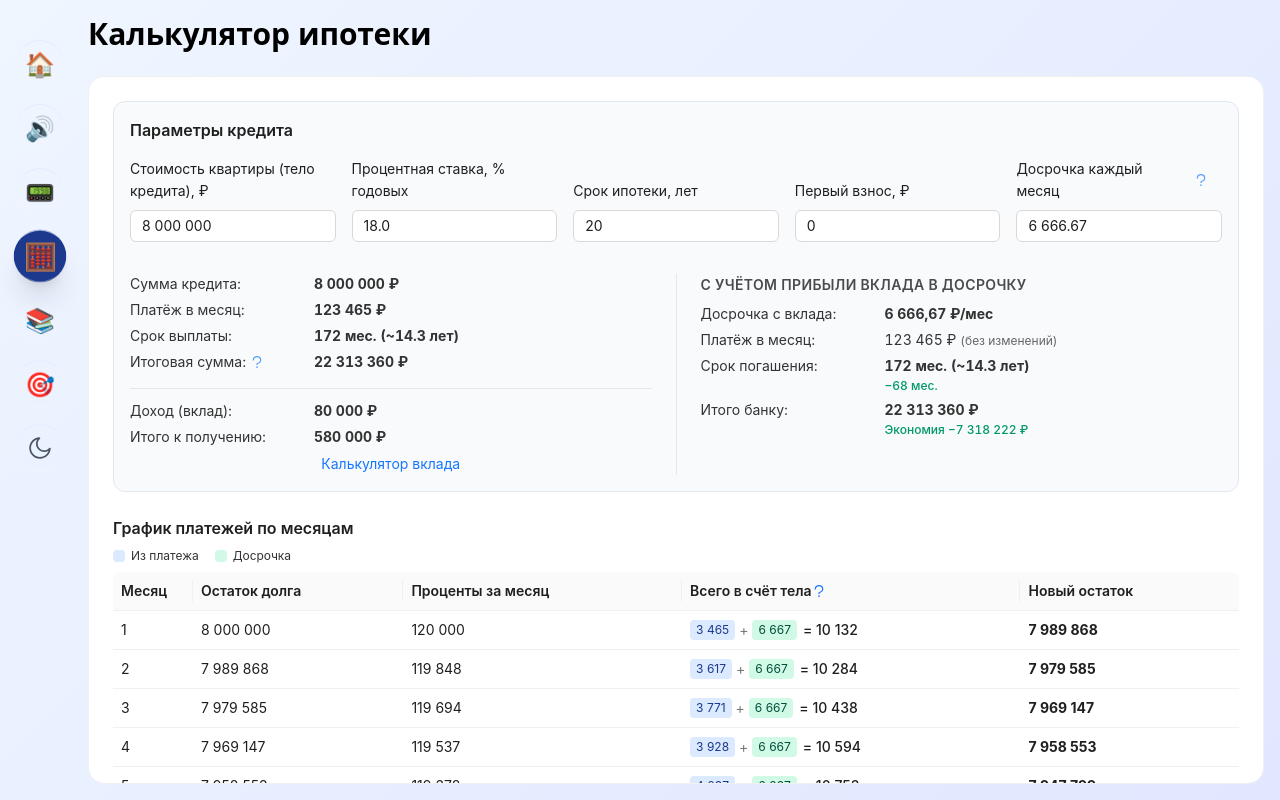
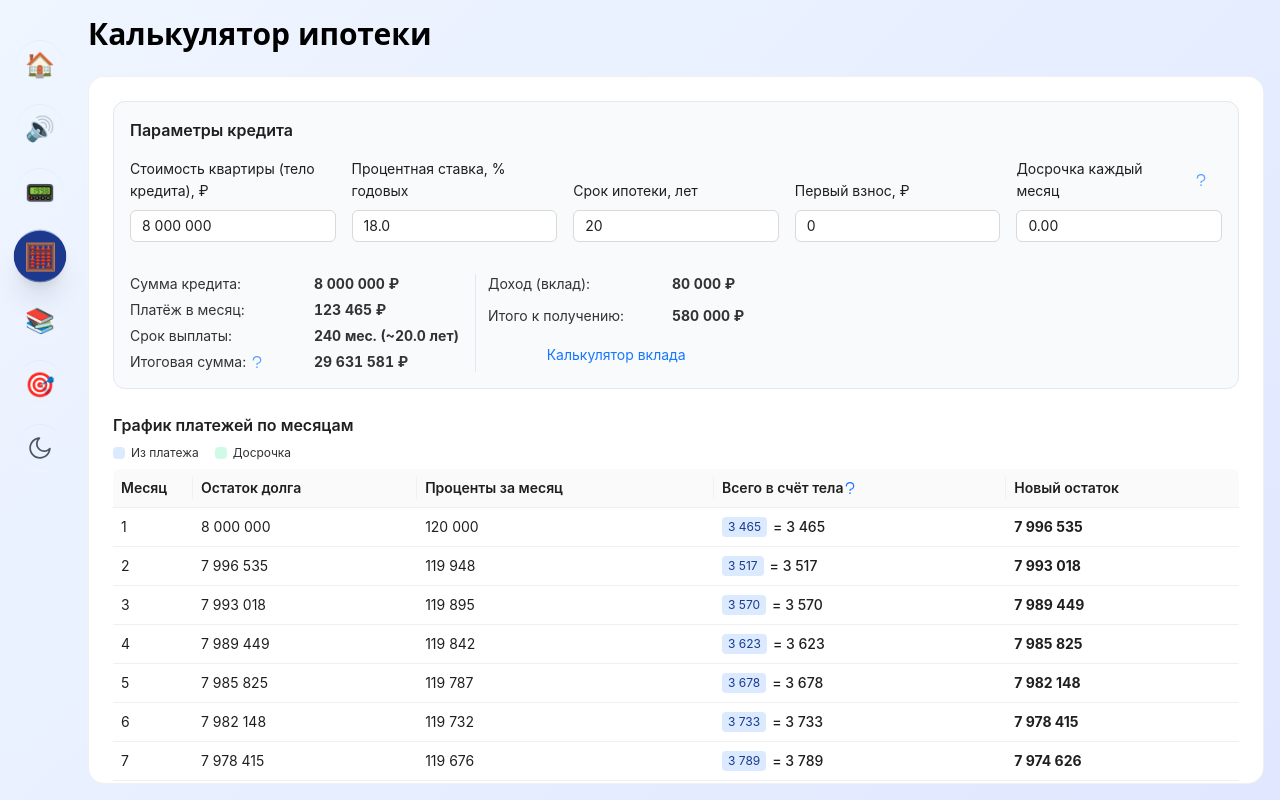
Before and after one commit to PilaFFF/Helpoker, a React (Vite) app: page /mortgage in a window 1280 px wide. Built offline with nearby package versions, Linux system fonts and the light colour scheme.

Commit message:
убрал лишнюю неправильную логику рассчета досрочной оплаты кредита

```diff
--- a/src/widgets/MortgageCalculatorPage/ui/MortgageCalculatorPage.tsx
+++ b/src/widgets/MortgageCalculatorPage/ui/MortgageCalculatorPage.tsx
@@ -43,8 +43,6 @@ export const MortgageCalculatorPage = observer(() => {
 
 	const taxPercent = depositState.taxPercent ?? 0
 	const depositInterestAfterTax = depositResult.interest * (1 - taxPercent / 100)
-	const monthlyDepositProfit = depositState.termMonths > 0 ? depositInterestAfterTax / depositState.termMonths : 0
-	const totalMonthlyExtra = monthlyExtra + monthlyDepositProfit
 
 	const result = useMemo(() => {
 		return buildSchedule({
@@ -52,28 +50,12 @@ export const MortgageCalculatorPage = observer(() => {
 			annualRatePercent: annualRate,
 			termYears,
 			downPayment,
-			monthlyExtra: totalMonthlyExtra,
+			monthlyExtra,
 		})
-	}, [totalAmount, annualRate, termYears, downPayment, totalMonthlyExtra])
+	}, [totalAmount, annualRate, termYears, downPayment, monthlyExtra])
 
 	const totalInterest = useMemo(() => result.schedule.reduce((acc, row) => acc + row.interest, 0), [result.schedule])
 	const totalPaidToBank = result.loanAmount + totalInterest
-
-	const resultWithoutDeposit = useMemo(
-		() =>
-			buildSchedule({
-				totalAmount,
-				annualRatePercent: annualRate,
-				termYears,
-				downPayment,
-				monthlyExtra,
-			}),
-		[totalAmount, annualRate, termYears, downPayment, monthlyExtra],
-	)
-	const totalPaidWithoutDeposit =
-		resultWithoutDeposit.loanAmount + resultWithoutDeposit.schedule.reduce((acc, row) => acc + row.interest, 0)
-	const monthsSaved = resultWithoutDeposit.totalMonths - result.totalMonths
-	const interestSaved = totalPaidWithoutDeposit - totalPaidToBank
 
 	const summaryLabelWidth = '11.5rem'
 
@@ -200,7 +182,7 @@ export const MortgageCalculatorPage = observer(() => {
 							label={
 								<div className="flex gap-1">
 									<span>Досрочка каждый месяц</span>
-									<Tooltip title="Сумма, которую ты платишь сверх ежемесячного платежа. К ней автоматически добавляется средняя прибыль со вклада (после налога).">
+									<Tooltip title="Сумма, которую вы платите сверх ежемесячного платежа в счёт тела кредита.">
 										<QuestionOutlined className="ml-1 opacity-70" style={{ color: '#1777ff' }} />
 									</Tooltip>
 								</div>
@@ -210,10 +192,8 @@ export const MortgageCalculatorPage = observer(() => {
 								className="w-full"
 								min={0}
 								step={0.01}
-								value={Number(totalMonthlyExtra.toFixed(2))}
-								onChange={(v) =>
-									setMonthlyExtra(Math.max(0, Math.round(((v ?? 0) - monthlyDepositProfit) * 100) / 100))
-								}
+								value={monthlyExtra}
+								onChange={(v) => setMonthlyExtra(Math.max(0, v ?? 0))}
 								formatter={(v) =>
 									v != null && String(v).trim() !== ''
 										? Number(v)
@@ -221,12 +201,12 @@ export const MortgageCalculatorPage = observer(() => {
 												.replace(/\B(?=(\d{3})+(?!\d))/g, ' ')
 										: ''
 								}
-								parser={(v) => Math.round(Number(v?.replace(/\s/g, '') ?? 0) * 100) / 100}
+								parser={(v) => Number(v?.replace(/\s/g, '') ?? 0)}
 							/>
 						</Form.Item>
 					</Form>
 					<div className="mt-2 text-sm flex flex-col lg:flex-row gap-6">
-						<div className="flex-1 min-w-0">
+						<div className="flex justify-start gap-1 flex-1 min-w-0">
 							<div
 								className="grid gap-y-1.5 items-baseline"
 								style={{ gridTemplateColumns: `${summaryLabelWidth} 1fr` }}
@@ -248,7 +228,7 @@ export const MortgageCalculatorPage = observer(() => {
 								<strong className="tabular-nums">{formatMoney(Math.round(totalPaidToBank))} ₽</strong>
 							</div>
 							<div
-								className="grid gap-y-1.5 items-baseline mt-4 pt-3 border-t border-slate-200 dark:border-slate-600"
+								className="grid pl-3 ml-3 border-l border-slate-200 dark:border-slate-600"
 								style={{ gridTemplateColumns: `${summaryLabelWidth} 1fr` }}
 							>
 								<span>Доход (вклад{taxPercent > 0 ? ', после налога' : ''}):</span>
@@ -267,55 +247,6 @@ export const MortgageCalculatorPage = observer(() => {
 								</Button>
 							</div>
 						</div>
-						{monthlyDepositProfit > 0 && (
-							<div className={classNames('lg:border-l lg:pl-6 border-slate-200 dark:border-slate-600 flex-1 min-w-0')}>
-								<Typography.Text strong className="text-xs uppercase tracking-wide opacity-80">
-									С учётом прибыли вклада в досрочку
-								</Typography.Text>
-								<div
-									className="grid gap-y-1.5 items-baseline mt-2"
-									style={{ gridTemplateColumns: `${summaryLabelWidth} 1fr` }}
-								>
-									<span>Досрочка с вклада:</span>
-									<strong className="tabular-nums">{formatMoneyDeposit(monthlyDepositProfit)} ₽/мес</strong>
-									<span>Платёж в месяц:</span>
-									<span className="tabular-nums">
-										{formatMoney(Math.round(result.monthlyPayment))} ₽
-										<span className="text-xs opacity-75 ml-1">(без изменений)</span>
-									</span>
-									<span>Срок погашения:</span>
-									<div className="flex flex-col gap-0.5">
-										<strong className="tabular-nums">
-											{result.totalMonths} мес. (~{(result.totalMonths / 12).toFixed(1)} лет)
-										</strong>
-										{monthsSaved > 0 && (
-											<span
-												className={classNames(
-													'text-xs font-medium tabular-nums',
-													isDark ? 'text-emerald-400' : 'text-emerald-600',
-												)}
-											>
-												−{monthsSaved} мес.
-											</span>
-										)}
-									</div>
-									<span>Итого банку:</span>
-									<div className="flex flex-col gap-0.5">
-										<strong className="tabular-nums">{formatMoney(Math.round(totalPaidToBank))} ₽</strong>
-										{interestSaved > 0 && (
-											<span
-												className={classNames(
-													'text-xs font-medium tabular-nums',
-													isDark ? 'text-emerald-400' : 'text-emerald-600',
-												)}
-											>
-												Экономия −{formatMoney(Math.round(interestSaved))} ₽
-											</span>
-										)}
-									</div>
-								</div>
-							</div>
-						)}
 					</div>
 					<DepositCalculatorDrawer
 						open={depositDrawerOpen}
```
